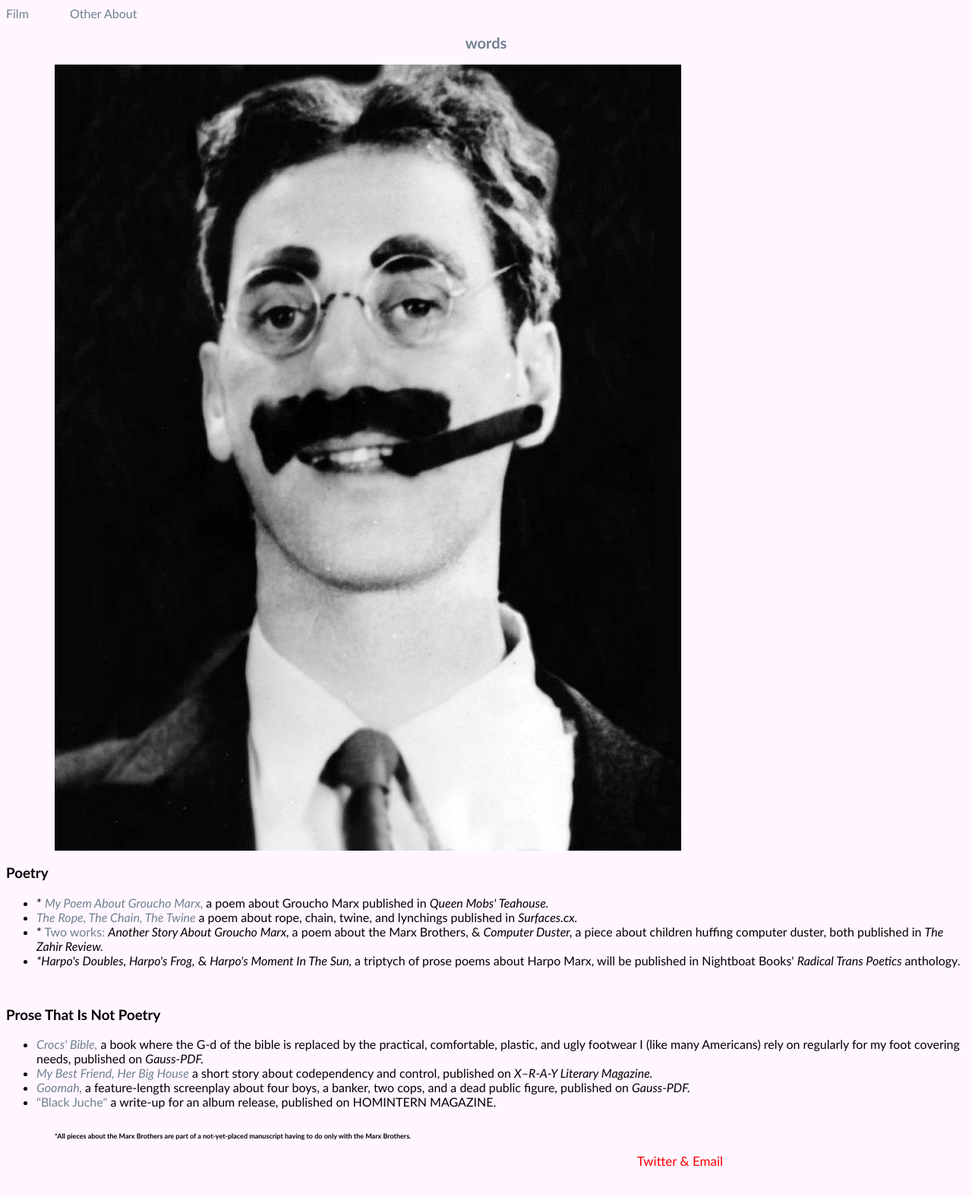
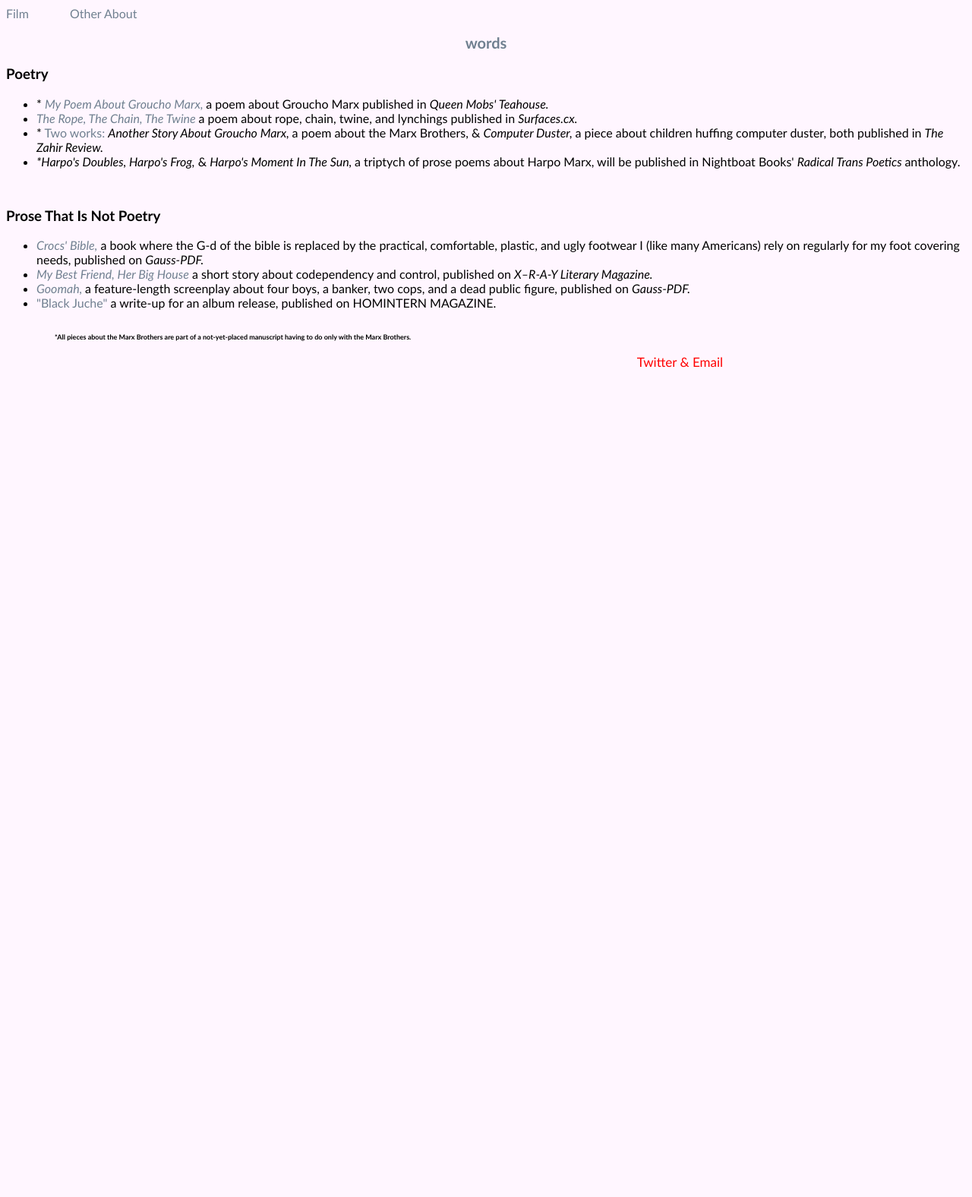
Before and after one commit to jeeeeeeeeeeeeeeeee/jekyllsite, a Jekyll site: the page built from words.html, in a window 1280 px wide. Shown: the whole page at 76% size. Built offline with Jekyll 4.4.1, drawn with Linux system fonts in a browser that asks for light colours; after the commit the page ends 900 px from its top, so only the background shows below that.

Commit message:
fixed stuff

```diff
--- a/_sass/main.scss
+++ b/_sass/main.scss
@@ -20,7 +20,6 @@ h2 {
 
 p {
   font-size: 17px;
-  padding-left: .5em;
   padding-left: 5vw;
   padding-right: 25vw;
 }
--- a/words.html
+++ b/words.html
@@ -2,7 +2,6 @@
 layout: default
 title: words
 ---
-<img src="assets/images/Groucho_Marx.jpg">
 <h3>Poetry</h3>
 <ul style="padding-bottom:2em">
   <li>*<a href="https://queenmobs.com/2015/04/poem-jesi-gaston/"> <i> My Poem About Groucho Marx, </i> </a> a poem about Groucho Marx published in <i>Queen Mobs' Teahouse.</i></li>
```
